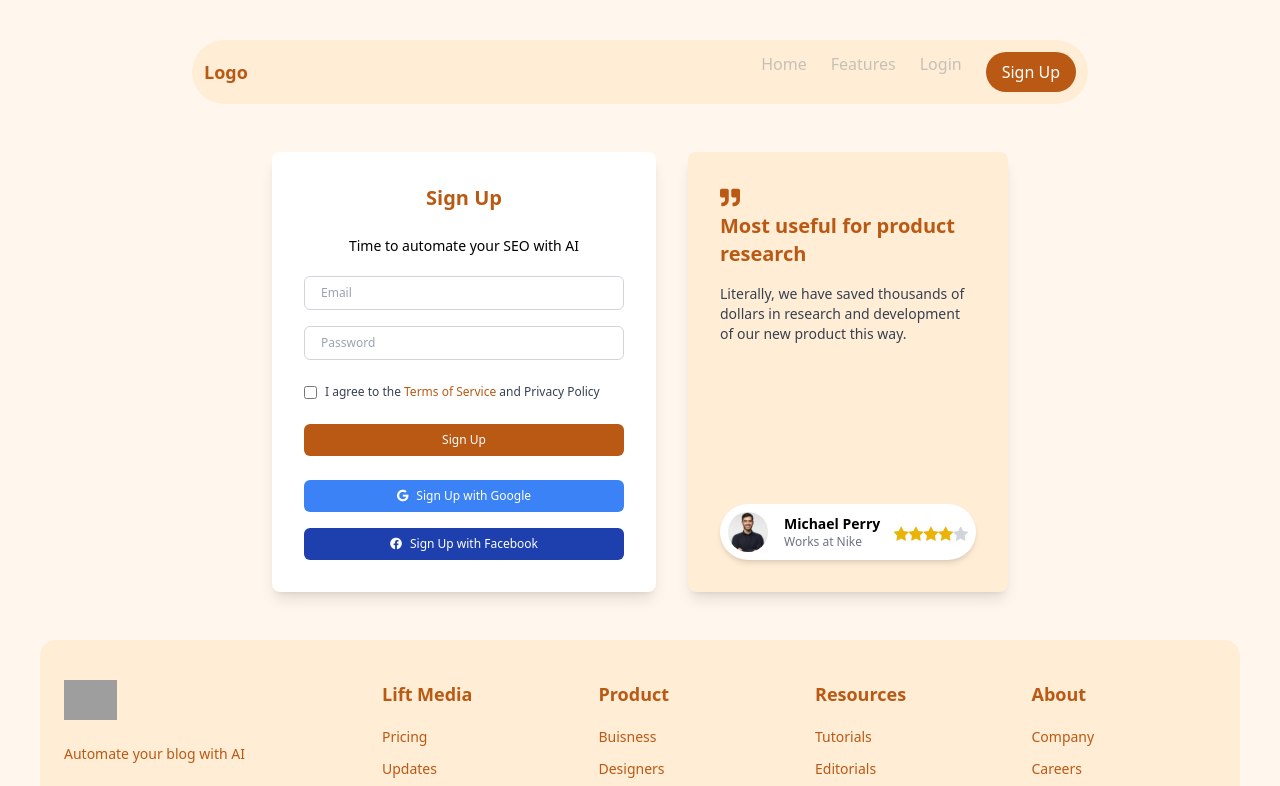
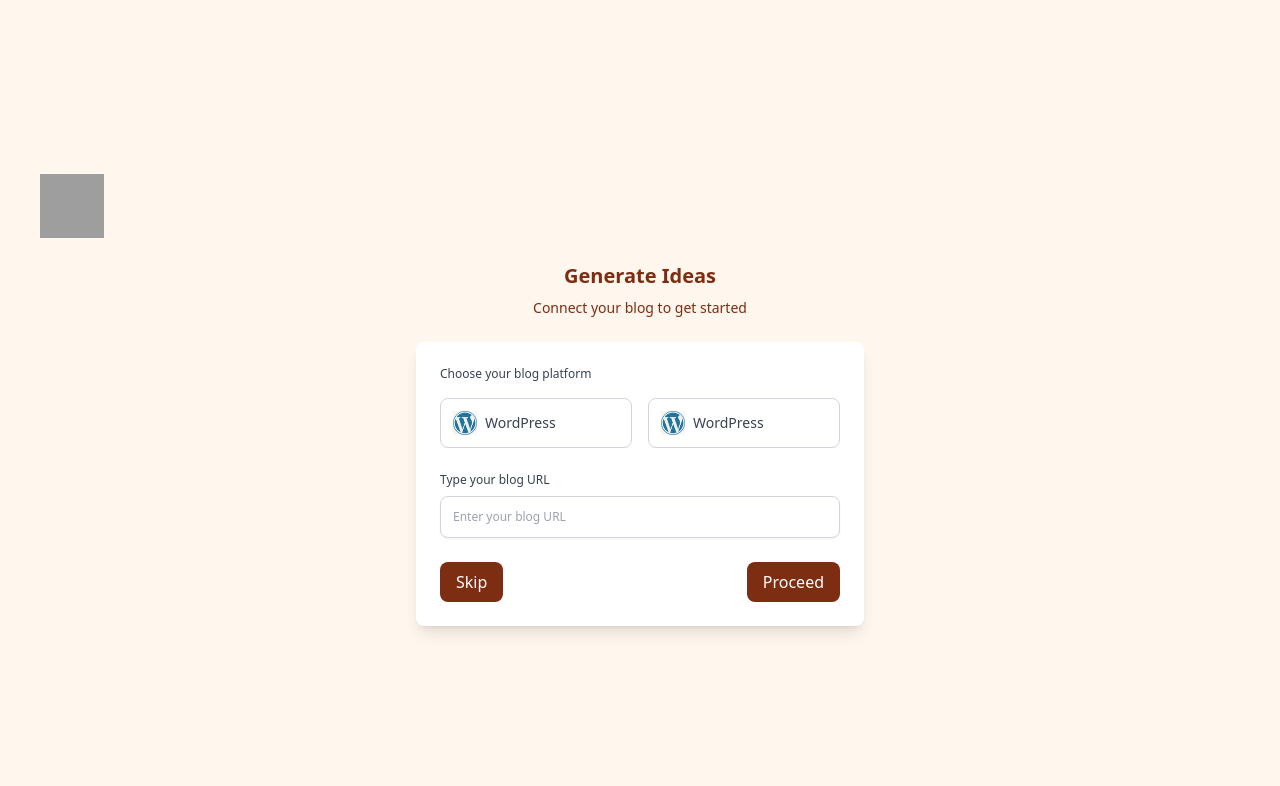
Before and after one commit to RaimaAftab95/ZenklyUpdate, a React (Vite) app: page /generate-idea in a window 1280 px wide. Before the commit this address led to /signup. Shown: the top 786 px of the page. Built offline with nearby package versions, Linux system fonts and the light colour scheme; grey boxes are pictures that could not be loaded.

Commit message:
Add generate idea page

```diff
--- a/src/App.jsx
+++ b/src/App.jsx
@@ -1,6 +1,7 @@
 import { Routes, Route, Navigate } from 'react-router-dom';
 import Signup from './pages/Signup';
 import CreateProject from './pages/CreateProject';
+import GenerateIdea from './pages/GenerateIdea';
 import 'font-awesome/css/font-awesome.min.css';
 
 export default function App() {
@@ -9,7 +10,9 @@ export default function App() {
       <Routes>
         <Route path="/signup" element={<Signup />} />
         <Route path="/create-project" element={<CreateProject />} />
+        <Route path="/generate-idea" element={<GenerateIdea />} />
         <Route path="*" element={<Navigate to="/signup" />} />
+        <Route path="/generate-project" element={<CreateProject />} />
       </Routes>
     </div>
   );
--- /dev/null
+++ b/src/pages/GenerateIdea.jsx
@@ -0,0 +1,64 @@
+export default function GenerateIdea() {
+  return (
+    <div className="flex min-h-screen flex-col items-center justify-center bg-lightbg p-10">
+      <div className="mb-6 flex w-full justify-start">
+        <img src="/images/logo.png" alt="Logo" className="h-16 w-16" />
+      </div>
+
+      <h1 className="text-darkshade mb-2 text-center text-xl font-bold">
+        Generate Ideas
+      </h1>
+      <p className="text-darkshade mb-6 text-center text-sm">
+        Connect your blog to get started
+      </p>
+
+      <div className="w-full max-w-md rounded-lg bg-white p-6 shadow-lg">
+        <p className="mb-4 text-xs font-medium text-gray-700">
+          Choose your blog platform
+        </p>
+        <div className="mb-6 flex gap-4">
+          <div className="flex w-full items-center gap-2 rounded-lg border border-gray-300 p-3">
+            <img
+              src="/images/wordpresslogo.png"
+              alt="WordPress"
+              className="h-6 w-6"
+            />
+            <span className="text-sm font-medium text-gray-700">WordPress</span>
+          </div>
+          <div className="flex w-full items-center gap-2 rounded-lg border border-gray-300 p-3">
+            <img
+              src="/images/wordpresslogo.png"
+              alt="WordPress"
+              className="h-6 w-6"
+            />
+            <span className="text-sm font-medium text-gray-700">WordPress</span>
+          </div>
+        </div>
+
+        <p className="mb-2 text-xs font-medium text-gray-700">
+          Type your blog URL
+        </p>
+        <input
+          type="text"
+          placeholder="Enter your blog URL"
+          className="mb-6 w-full rounded-lg border border-gray-300 p-3 text-xs shadow-sm focus:border-blue-500 focus:ring-blue-500"
+        />
+
+        <div className="flex justify-between">
+          <button
+            type="button"
+            className="darkbrown-bg rounded-lg px-4 py-2 text-white"
+          >
+            Skip
+          </button>
+          <button
+            type="submit"
+            className="darkbrown-bg rounded-lg px-4 py-2 text-white"
+          >
+            Proceed
+          </button>
+        </div>
+      </div>
+    </div>
+  );
+}
```
Also changed, not shown: 1 other file (tests, documents, lock files or other folders).
